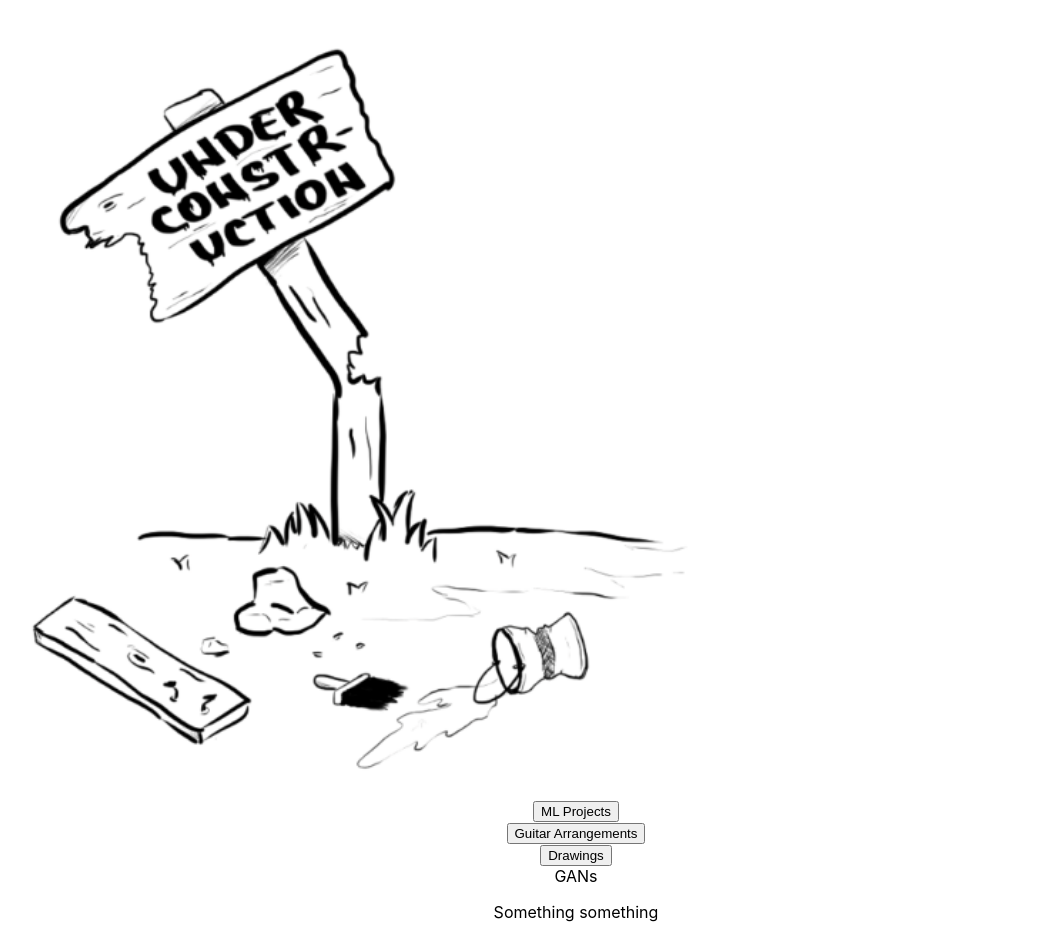
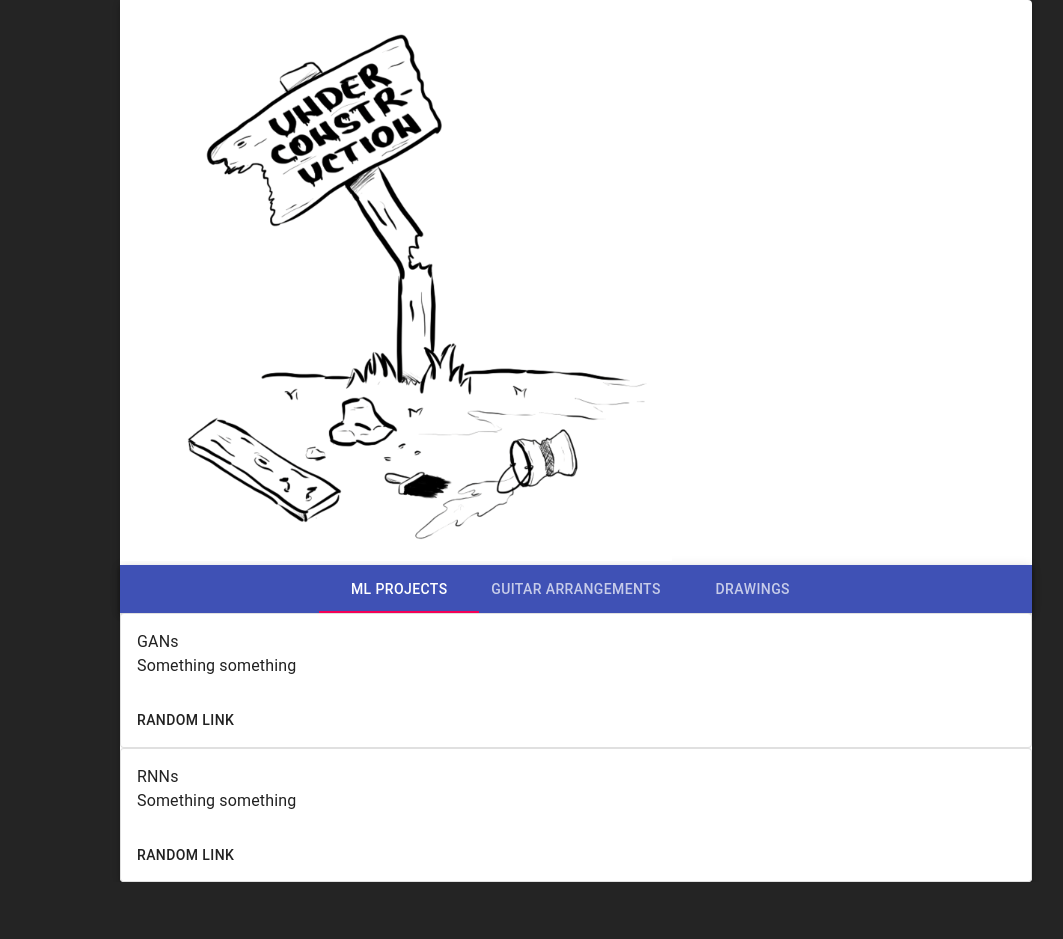
Before and after one commit to bvezilic/bvezilic.github.io, a React (Create React App) app: page / in a window 1280 px wide. Shown: the top 939 px of the page, without its empty margins (64-1127 px from the left). After the commit the page ends 882 px from the top, so only its background shows below. Built offline with nearby package versions, Linux system fonts and the light colour scheme.

Commit message:
Added material-ui to react

```diff
--- a/package.json
+++ b/package.json
@@ -4,6 +4,7 @@
   "version": "0.1.0",
   "private": true,
   "dependencies": {
+    "@material-ui/core": "^4.11.3",
     "@testing-library/jest-dom": "^5.11.4",
     "@testing-library/react": "^11.1.0",
     "@testing-library/user-event": "^12.1.10",
--- a/src/App.css
+++ b/src/App.css
@@ -2,6 +2,11 @@
   text-align: center;
 }
 
+
+.Header {
+  justify-content: center;
+}
+/*
 .App-logo {
   height: 40vmin;
   pointer-events: none;
@@ -35,4 +40,4 @@
   to {
     transform: rotate(360deg);
   }
-}
+} */
--- a/src/App.js
+++ b/src/App.js
@@ -1,22 +1,39 @@
 import React from 'react';
+import Container from '@material-ui/core/Container';
+import Paper from '@material-ui/core/Paper';
+import AppBar from '@material-ui/core/AppBar';
+import Box from '@material-ui/core/Box';
+import Card from '@material-ui/core/Card';
+import CardActions from '@material-ui/core/CardActions';
+import CardContent from '@material-ui/core/CardContent';
+import { makeStyles } from '@material-ui/core/styles';
+
 import underconstruction from './under_construction.png';
 import {mlProjects, guitarArrangements, drawings} from './data';
+import { Button, Tab, Tabs, Typography } from '@material-ui/core';
 import './App.css';
+
+
 
 function App() {
   return (
-    <div className="App">
-      <Header />
-      <ProjectPanel />
-    </div>
+    <Container maxWidth="md">
+      <Paper elevation={3}>
+        <Header />
+        <ProjectPanel />
+      </Paper>
+    </Container>
   );
 }
 
 function Header(props) {
   return (
-    <div className="Header">
-      <img src={underconstruction} className="App-header" alt="underconstruction"/>
-    </div>
+    <Box centered>
+      <img src={underconstruction} className="Header-img" alt="underconstruction" />
+    </Box>
+    // <div className="Header">
+    //   <img src={underconstruction} className="Header-img" alt="underconstruction" />
+    // </div>
   );
 }
 
@@ -62,20 +79,20 @@ class ProjectPanel extends React.Component {
 }
 
 function MenuBar(props) {
+  const [value, setValue] = React.useState(0);
+
+  const handleChange = (event, newValue) => {
+    setValue(newValue);
+  };
+
   return (
-    <div className="MenuBar">
-      <MenuButton onClick={props.handlerMLP} value="ML Projects"/>
-      <MenuButton onClick={props.handlerGA} value="Guitar Arrangements"/>
-      <MenuButton onClick={props.handlerDraw} value="Drawings"/>
-    </div>
-  )
-}
-
-function MenuButton(props) {
-  return (
-    <div className="MenuButton">
-      <button onClick={props.onClick}>{props.value}</button>
-    </div>
+    <AppBar position='static'>
+      <Tabs value={value} onChange={handleChange} centered>
+        <Tab onClick={props.handlerMLP} label="ML Projects"/>
+        <Tab onClick={props.handlerGA} label="Guitar Arrangements"/>
+        <Tab onClick={props.handlerDraw} label="Drawings"/>
+      </Tabs>
+    </AppBar>
   )
 }
 
@@ -92,11 +109,15 @@ function MLProjectList(props) {
 
 function MLProjectItem(props) {
   return (
-    <div className="MLProjectItem">
-      <header>{props.name}</header>
-      <p>{props.description}</p>
-      <p>{props.repo}</p>
-    </div>
+    <Card variant="outlined">
+      <CardContent>
+        <Typography>{props.name}</Typography>
+        <Typography>{props.description}</Typography>
+      </CardContent>
+      <CardActions>
+        <Button>{props.repo}</Button>
+      </CardActions>
+    </Card>
   )
 }
 
@@ -113,11 +134,15 @@ function GuitarArrangementList(props) {
 
 function GuitarArrangementItem(props) {
   return (
-    <div className="GuitarArrangementItem">
-      <header>{props.name}</header>
-      <p>{props.description}</p>
-      <p>{props.pdf}</p>
-    </div>
+    <Card variant="outlined">
+      <CardContent>
+        <Typography>{props.name}</Typography>
+        <Typography>{props.description}</Typography>
+      </CardContent>
+      <CardActions>
+        <Button>{props.pdf}</Button>
+      </CardActions>
+    </Card>
   )
 }
 
@@ -134,11 +159,15 @@ function DrawingList(props) {
 
 function DrawingItem(props) {
   return (
-    <div className="DrawingItem">
-      <header>{props.name}</header>
-      <p>{props.description}</p>
-      <p>{props.image}</p>
-    </div>
+    <Card variant="outlined">
+      <CardContent>
+        <Typography>{props.name}</Typography>
+        <Typography>{props.description}</Typography>
+      </CardContent>
+      <CardActions>
+        <Button>{props.image}</Button>
+      </CardActions>
+    </Card>
   )
 }
 
--- a/src/index.css
+++ b/src/index.css
@@ -5,6 +5,7 @@ body {
     sans-serif;
   -webkit-font-smoothing: antialiased;
   -moz-osx-font-smoothing: grayscale;
+  background-color: rgb(36, 36, 36);
 }
 
 code {
```
